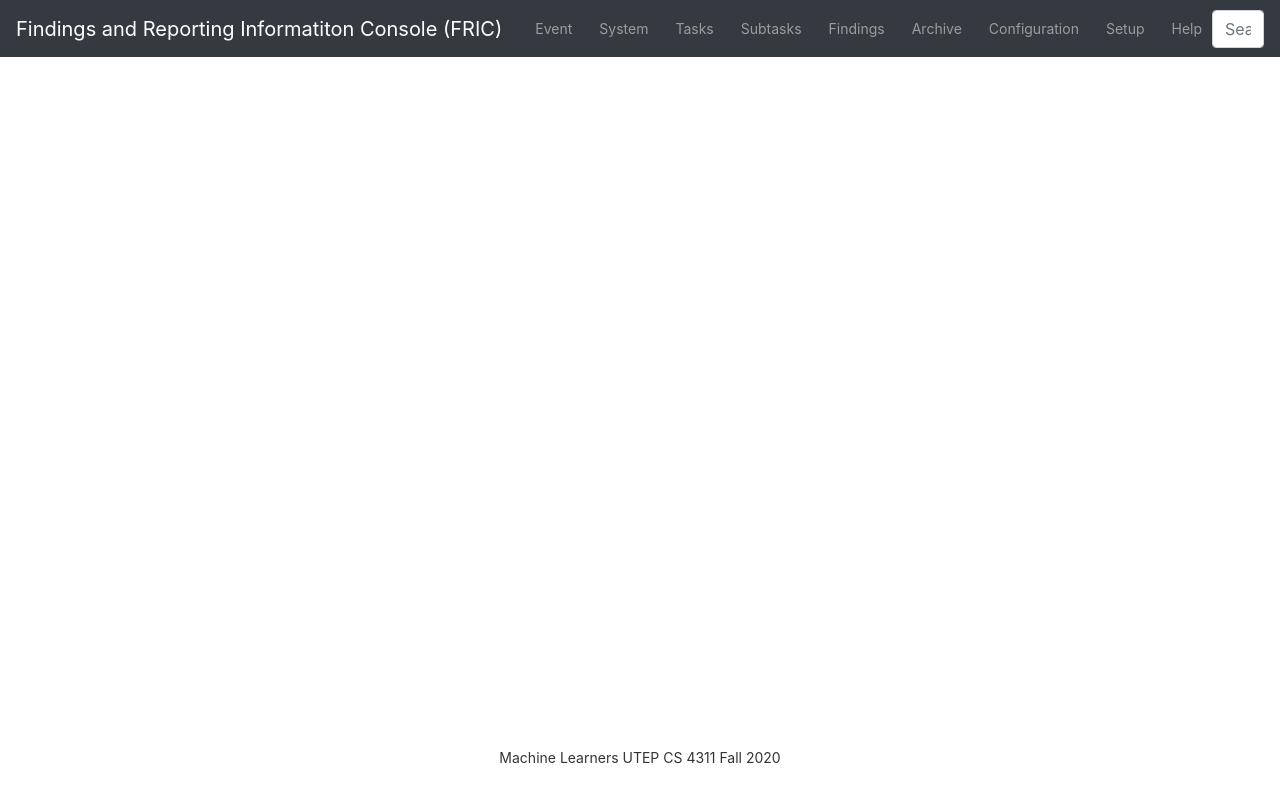
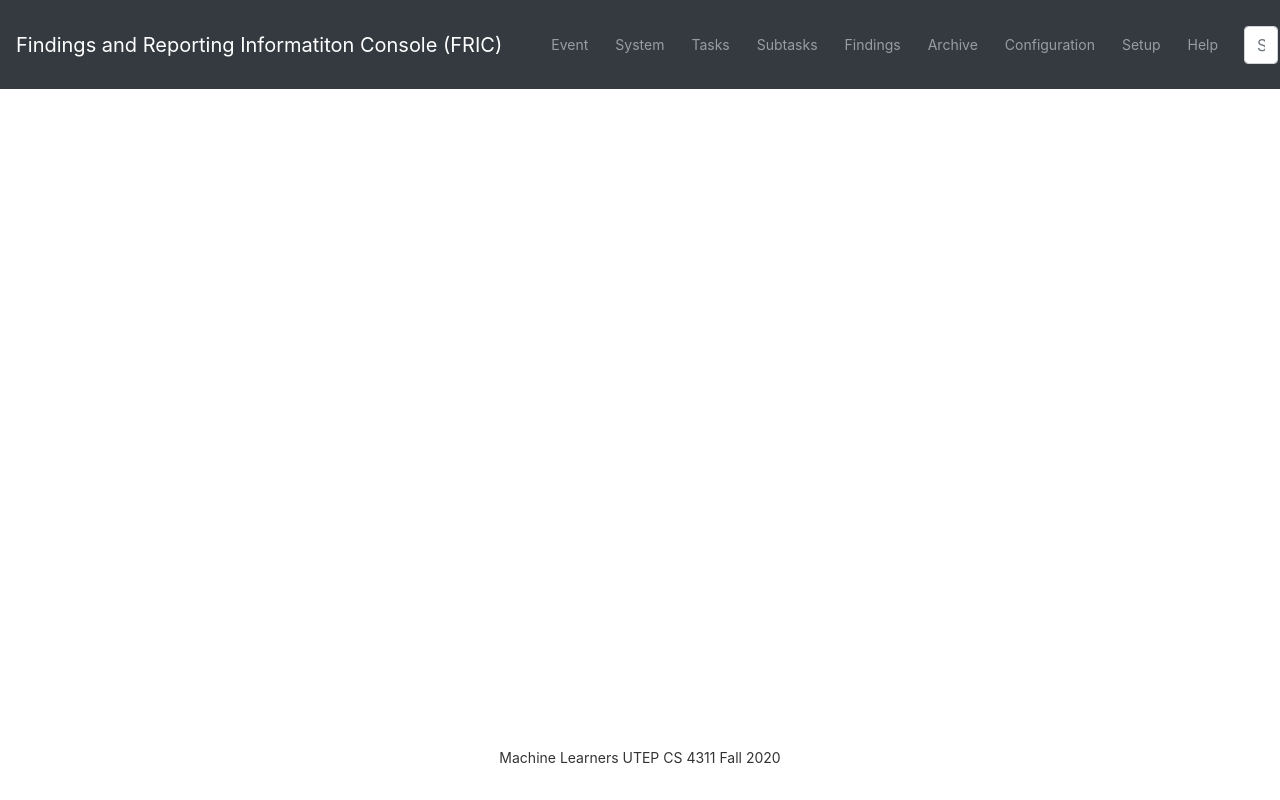
Before and after one commit to xm94/software-2-machine-learners, an Angular app in the folder fric/: page / in a window 1280 px wide. Built offline with nearby package versions, Linux system fonts and the light colour scheme.

Commit message:
update header padding

```diff
--- a/fric/src/app/app.component.html
+++ b/fric/src/app/app.component.html
@@ -1,4 +1,3 @@
-<app-header>
-</app-header>
+<app-header></app-header>
 <router-outlet></router-outlet>
 <app-footer></app-footer>
--- a/fric/src/app/header/header.component.html
+++ b/fric/src/app/header/header.component.html
@@ -4,9 +4,8 @@
       aria-expanded="false" aria-label="Toggle navigation">
       <span class="navbar-toggler-icon"></span>
     </button>
-    <div class="collapse navbar-collapse" id="navbarCollapse">
+    <div class="collapse navbar-collapse p-3" id="navbarCollapse">
       <ul class="navbar-nav mr-auto">
-
         <li class="nav-item">
           <a class="nav-link" routerLink="/event">Event</a>
         </li>
@@ -40,3 +39,5 @@
               <input class="form-control mr-sm-2" type="text" placeholder="Search">
           </div>
   </nav>
+  <div class="pt-4"></div>
+  <div class="pt-5"></div>
```
